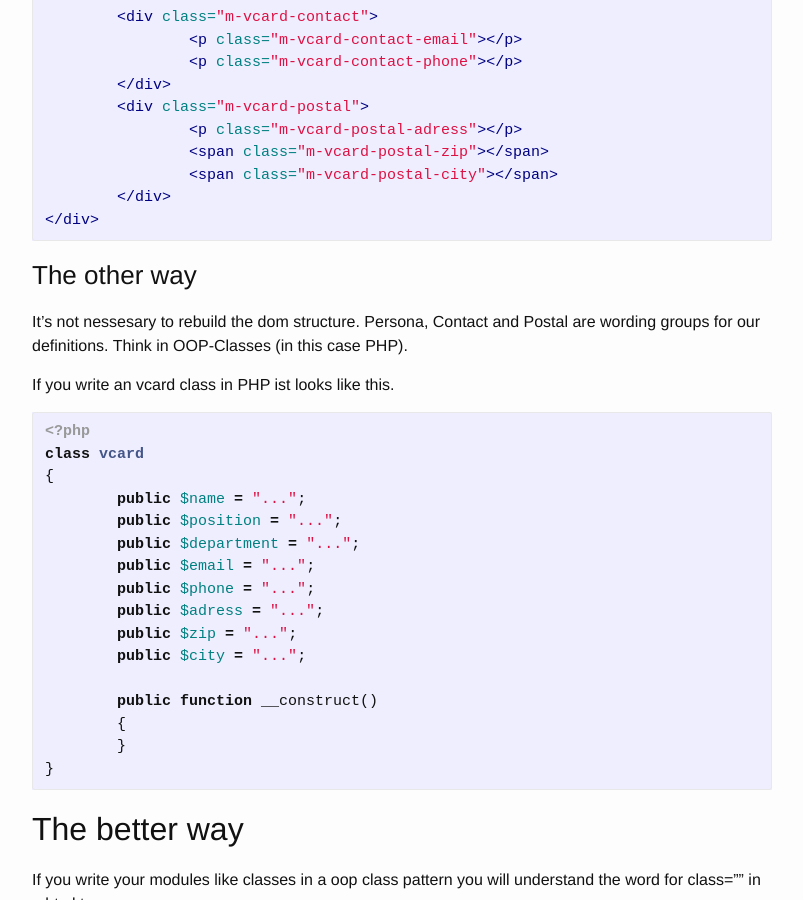
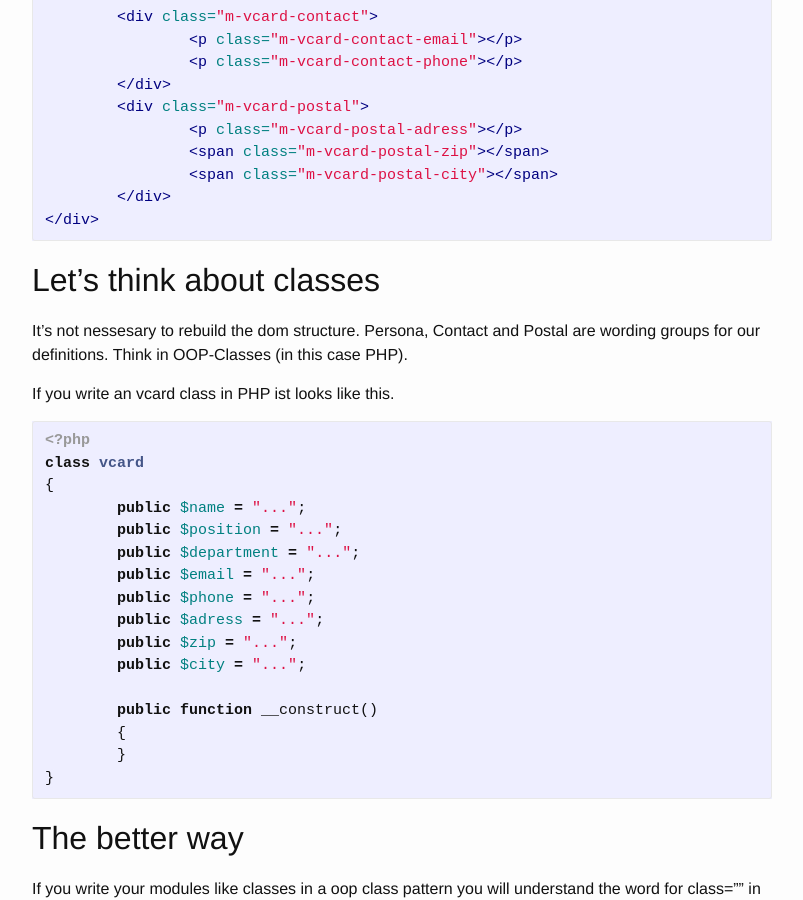
Before and after one commit to damasch/bossCSS, a Jekyll site: the page built from pages/examples/index.md, in a window 1280 px wide and 900 px high, scrolled down 862 px. Shown: the whole window, without its empty margins (238-1041 px from the left). Built offline with Jekyll 4.4.1, drawn with Linux system fonts in a browser that asks for light colours.

Commit message:
change doku examples

````diff
--- a/pages/examples/index.md
+++ b/pages/examples/index.md
@@ -47,7 +47,7 @@ The markup for these properteries could be developed maybe like this way.
 </div>
 ```
 
-### The other way
+## Let's think about classes
 
 It's not nessesary to rebuild the dom structure.
 Persona, Contact and Postal are wording groups for our definitions.
````
